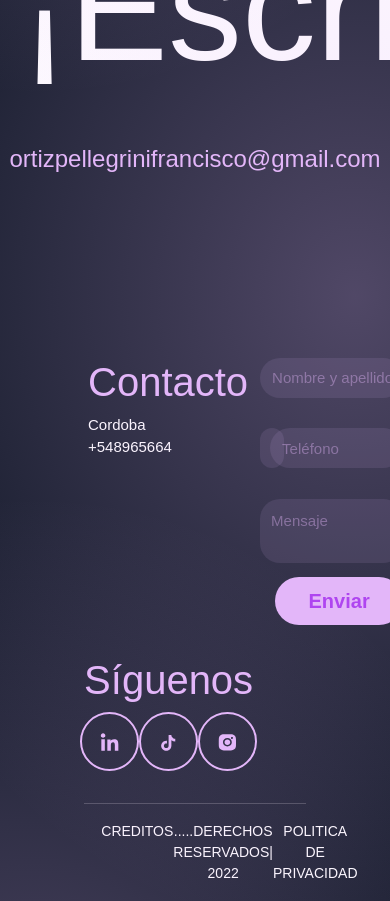
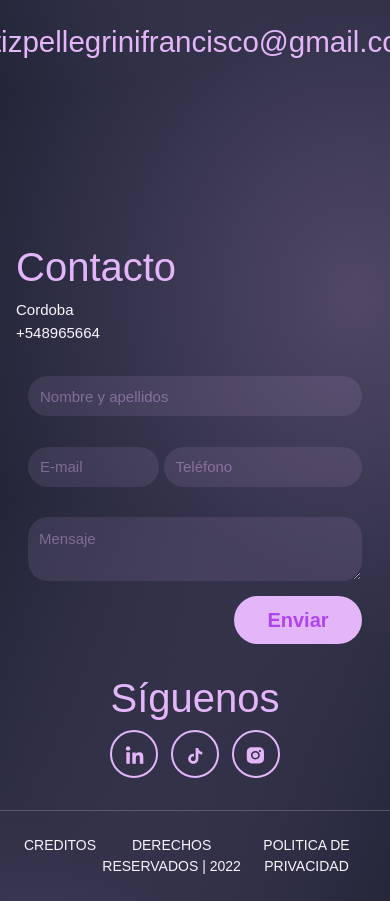
Before and after one commit to Nikkun13/TrabajoTop10, a React (Create React App) app: page / in a window 390 px wide. Shown: the part 5840-6741 px from the top of the page. Built offline with nearby package versions, Linux system fonts and the light colour scheme.

Commit message:
footer & formAndContact mobile responsive v1

```diff
--- a/src/components/Contact/Contact.css
+++ b/src/components/Contact/Contact.css
@@ -8,7 +8,7 @@
 }
 
 .contactTituloDos {
-  font-size: 148px;
+  font-size: 125px;
   padding: 20px;
 }
 
@@ -22,11 +22,33 @@
   position: relative;
 }
 .formAndContact {
+  gap: 5rem;
   margin-top: 3.5rem;
   display: flex;
   justify-content: space-between;
   margin-left: 5.5rem;
   margin-right: 5rem;
+}
+@media (max-width: 763px) {
+  .contactTituloDos {
+    font-size: 9.5vh;
+    padding: 0px;
+  }
+  .contacto {
+    align-items: center;
+    flex-direction: column;
+    width: 100%;
+  }
+  .formAndContact {
+    flex-wrap: wrap;
+    gap: 2rem;
+    margin-left: 1rem;
+    margin-right: 1rem;
+    justify-content: center;
+  }
+  .contactMail {
+    font-size: 3.5vh;
+  }
 }
 .contacto {
   display: flex;
--- a/src/components/Footer/Footer.css
+++ b/src/components/Footer/Footer.css
@@ -24,8 +24,8 @@
   justify-content: space-between;
 }
 .redes button {
-  width: 7vh;
-  height: 7vh;
+  width: 3rem;
+  height: 3rem;
   background-color: transparent;
   border-radius: 40px;
   border: 2px solid #e3b6f9;
@@ -46,3 +46,16 @@
   margin-bottom: 2rem;
   margin-left: 5rem;
 }
+@media (max-width: 767px) {
+  .footerSection {
+    margin-left: 0vh;
+    margin-right: 0vh;
+    padding: 1.5rem;
+  }
+  #redes {
+    justify-content: center;
+  }
+  .siguenos {
+    margin-left: 0rem;
+  }
+}
--- a/src/components/Footer/Footer.js
+++ b/src/components/Footer/Footer.js
@@ -3,7 +3,7 @@ import "./Footer.css";
 const Footer = () => {
   return (
     <>
-      <div className="redes">
+      <div className="redes" id="redes">
         <div className="siguenos">
           <h5 className="contForm">Síguenos</h5>
           <div className="redes">
@@ -65,7 +65,7 @@ const Footer = () => {
 
       <div className="footerSection">
         <span>CREDITOS</span>
-        <span>.....DERECHOS RESERVADOS| 2022</span>
+        <span>DERECHOS RESERVADOS | 2022</span>
         <span>POLITICA DE PRIVACIDAD</span>
       </div>
     </>
--- a/src/components/Home/Home.js
+++ b/src/components/Home/Home.js
@@ -6,7 +6,7 @@ import { useState } from "react";
 const Home = () => {
   const [playi, setPlay] = useState(true);
 
-  const [volOnOff, setVolumen] = useState(0);
+  const [volOnOff, setVolumen] = useState(1);
 
   const playPause = () => {
     setPlay(!playi);
@@ -22,7 +22,7 @@ const Home = () => {
 
   return (
     <div id="inicio">
-    <div  className="seccionNoTop">
+      <div className="seccionNoTop">
         <div className="areaVideo">
           {playi === true ? (
             <>
@@ -63,7 +63,7 @@ const Home = () => {
             </>
           )}
           <div className="areaVolumen">
-          {volOnOff === 0 ? (
+            {volOnOff === 1 ? (
               <button className="botonVolumen" onClick={volumenOnOff}>
                 <div className="barras">
                   <div className="barraUno prendida"></div>
--- a/src/components/WhatsApp-button/WhatsAppButton.css
+++ b/src/components/WhatsApp-button/WhatsAppButton.css
@@ -9,6 +9,12 @@
   font-size: 2.5rem;
   z-index: 9999999999;
 }
+@media (max-width: 767px) {
+  .floatWpp {
+    top: 73vh;
+    right: 0vh;
+  }
+}
 .floatWpp:hover {
   background-color: #e3b6f9;
   transition: all 1s ease;
```
Lines whose indentation alone changed are shown as unchanged.
